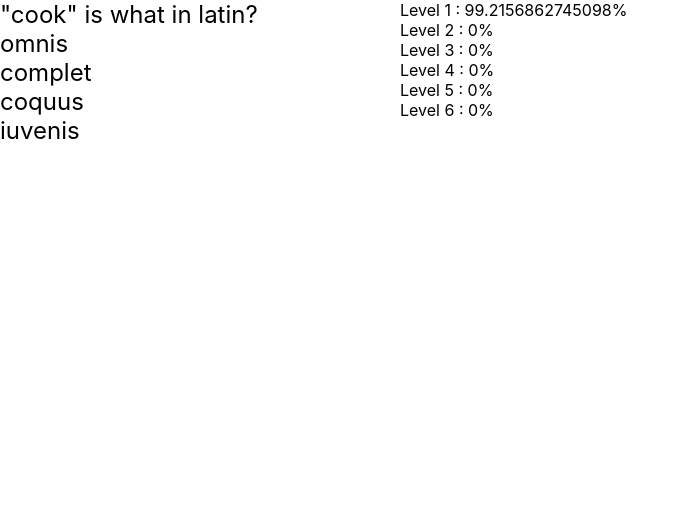
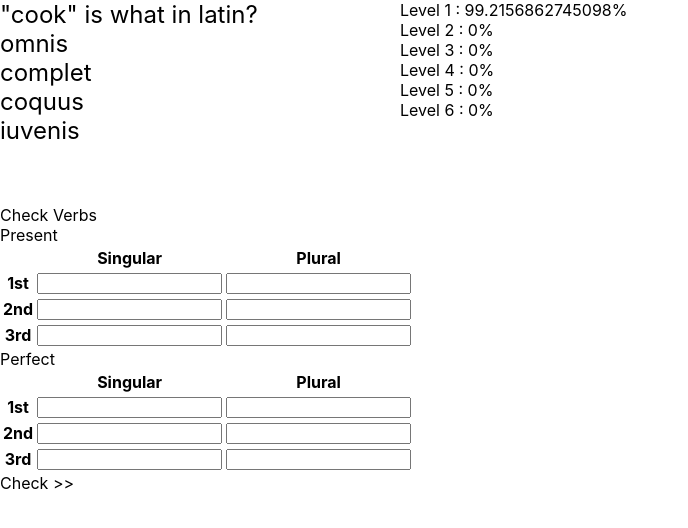
Before and after one commit to averageflamethrowerguy/latin-learning-frontend, a React (Create React App) app: page / in a window 1280 px wide. Shown: the top 528 px of the page, without its empty margins (0-688 px from the left). Built offline with nearby package versions, Linux system fonts and the light colour scheme.

Commit message:
verb checks

```diff
--- a/src/components/Home.tsx
+++ b/src/components/Home.tsx
@@ -8,6 +8,7 @@ import {EnglishToLatinMultipleChoice} from "./EnglishToLatinMultipleChoice";
 import {LatinToEnglishMultipleChoice} from "./LatinToEnglishMultipleChoice";
 import {LatinToLatin} from "./LatinToLatin";
 import {EnglishToLatinFreeResponse} from "./EnglishToLatinFreeResponse";
+import {VerbChecks} from "./VerbChecks";
 
 export function Home() {
 	// const cognitoId = "607865"  // 19
@@ -37,6 +38,7 @@ export function Home() {
 
 	const updateIndex = () => {
 		let tempIndex = currentIndex;
+		if (wordList.length > 0) {
 			// skip any indexes with a level of 6
 			while (learningLevelsMap[wordList[(tempIndex += 1) % wordList.length][0]].learningLevel >= 6) {
 				if (tempIndex === currentIndex) {
@@ -44,6 +46,8 @@ export function Home() {
 					break;
 				}
 			}
+		}
+
 		setCurrentIndex(tempIndex)
 	}
 
@@ -154,6 +158,7 @@ export function Home() {
 	console.log(componentToRender)
 
 	return (
+		<div>
 			<div style={{display: "flex"}}>
 				<div style={{fontSize: 24, width: 400}}>
 					{componentToRender}
@@ -171,5 +176,9 @@ export function Home() {
 					}
 				</div>
 			</div>
+
+			<VerbChecks />
+		</div>
+
 	)
 }
--- /dev/null
+++ b/src/components/VerbChecks.tsx
@@ -0,0 +1,80 @@
+import {useState} from "react";
+import {verbEndingStructure, verbFormList} from "./wordConfiguration";
+
+export function VerbChecks(props: {}) {
+    // for now, we'll just show the verb chart
+
+    const [inEndingMode, setInEndingMode] = useState(true)
+    const [didSubmit, setDidSubmit] = useState(false)
+    const [verbIndex, setVerbIndex] = useState(0)
+
+    const workingObject = inEndingMode ? verbEndingStructure : verbFormList[verbIndex]
+
+    return (
+        <div style={{marginTop: 60}}>
+            <div onClick={() => setInEndingMode(false)}>Check Verbs</div>
+            {
+                !inEndingMode &&
+                <div onClick={() => setVerbIndex(verbIndex+1)}>
+                    Next Verb
+                </div>
+            }
+
+            {!inEndingMode && workingObject.active.masculine.indicative.present.singular[2]}
+
+            <div>Present</div>
+            <table>
+                <tr>
+                    <th></th>
+                    <th>Singular</th>
+                    <th>Plural</th>
+                </tr>
+                <tr>
+                    <th>1st</th>
+                    <th><input />{didSubmit && workingObject.active.masculine.indicative.present.singular[0]}</th>
+                    <th><input />{didSubmit && workingObject.active.masculine.indicative.present.plural[0]}</th>
+                </tr>
+                <tr>
+                    <th>2nd</th>
+                    <th><input />{didSubmit && workingObject.active.masculine.indicative.present.singular[1]}</th>
+                    <th><input />{didSubmit && workingObject.active.masculine.indicative.present.plural[1]}</th>
+                </tr>
+                <tr>
+                    <th>3rd</th>
+                    <th><input />{didSubmit && workingObject.active.masculine.indicative.present.singular[2]}</th>
+                    <th><input />{didSubmit && workingObject.active.masculine.indicative.present.plural[2]}</th>
+                </tr>
+            </table>
+
+            <div>Perfect</div>
+            <table>
+                <tr>
+                    <th></th>
+                    <th>Singular</th>
+                    <th>Plural</th>
+                </tr>
+                <tr>
+                    <th>1st</th>
+                    <th><input />{didSubmit && workingObject.active.masculine.indicative.perfect.singular[0]}</th>
+                    <th><input />{didSubmit && workingObject.active.masculine.indicative.perfect.plural[0]}</th>
+                </tr>
+                <tr>
+                    <th>2nd</th>
+                    <th><input />{didSubmit && workingObject.active.masculine.indicative.perfect.singular[1]}</th>
+                    <th><input />{didSubmit && workingObject.active.masculine.indicative.perfect.plural[1]}</th>
+                </tr>
+                <tr>
+                    <th>3rd</th>
+                    <th><input />{didSubmit && workingObject.active.masculine.indicative.perfect.singular[2]}</th>
+                    <th><input />{didSubmit && workingObject.active.masculine.indicative.perfect.plural[2]}</th>
+                </tr>
+            </table>
+
+            <div
+                style={{cursor: "pointer"}}
+                onClick={() => setDidSubmit(true)}>
+                Check {">>"}
+            </div>
+        </div>
+    )
+}
--- a/src/components/wordConfiguration.tsx
+++ b/src/components/wordConfiguration.tsx
@@ -282,6 +282,70 @@ const verbFormList = [
             masculine: {
                 indicative: {
                     present: {
+                        singular: ["sum", "es", "est"],
+                        plural: ["sumus", "estis", "sunt"]
+                    },
+                    perfect: {
+                        singular: ["eram", "erās", "erat"],
+                        plural: ["erāmus", "erātis", "erant"]
+                    }
+                }
+            }
+        }
+    },
+    {
+        active: {
+            masculine: {
+                indicative: {
+                    present: {
+                        singular: ["possum", "potes", "potest"],
+                        plural: ["possumus", "potestis", "possunt"]
+                    },
+                    perfect: {
+                        singular: ["", "", ""],
+                        plural: ["", "", ""]
+                    }
+                }
+            }
+        }
+    },
+    {
+        active: {
+            masculine: {
+                indicative: {
+                    present: {
+                        singular: ["volō", "vīs", "vult"],
+                        plural: ["volumus", "vultis", "volunt"]
+                    },
+                    perfect: {
+                        singular: ["", "", ""],
+                        plural: ["", "", ""]
+                    }
+                }
+            }
+        }
+    },
+    {
+        active: {
+            masculine: {
+                indicative: {
+                    present: {
+                        singular: ["nōlō", "nōn vīs", "nōn vult"],
+                        plural: ["nōlumus", "nōn vultis", "nōlunt"]
+                    },
+                    perfect: {
+                        singular: ["", "", ""],
+                        plural: ["", "", ""]
+                    }
+                }
+            }
+        }
+    },
+    {
+        active: {
+            masculine: {
+                indicative: {
+                    present: {
                         singular: ["dīco", "dīcis", "dīcit"],
                         plural: ["dīcimus", "dīcitis", "dīcunt"]
                     },
```
Lines whose indentation alone changed are shown as unchanged.
